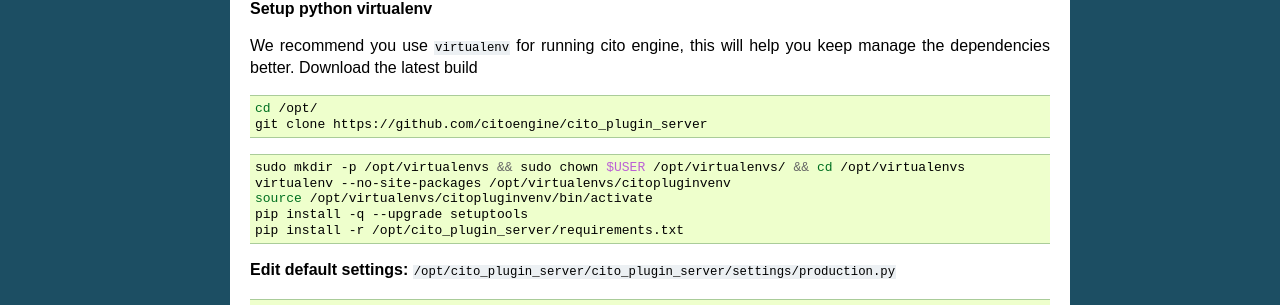
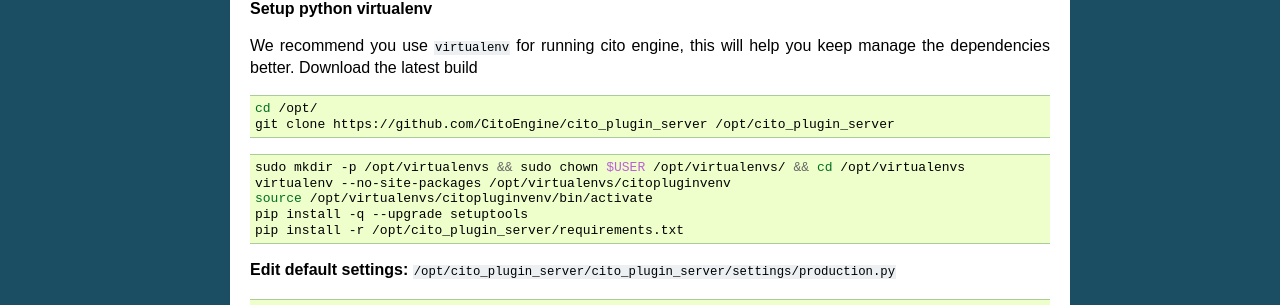
Before and after one commit to CitoEngine/docs.citoengine.org, a Sphinx documentation site: the page built from source/installcitopluginserver.rst, in a window 1280 px wide. Shown: the part 591-896 px from the top of the page. Built offline with Sphinx 7.4.7, drawn with Linux system fonts in a browser that asks for light colours.

Commit message:
Updating git command string to match target directory

```diff
--- a/source/installcitoengine.rst
+++ b/source/installcitoengine.rst
@@ -42,7 +42,7 @@
 .. code-block:: bash
 
     cd /opt/
-    git clone https://github.com/citoengine/cito_engine
+    git clone https://github.com/CitoEngine/cito_engine /opt/cito
 
 
 .. code-block:: bash
--- a/source/installcitopluginserver.rst
+++ b/source/installcitopluginserver.rst
@@ -42,7 +42,7 @@
 .. code-block:: bash
 
     cd /opt/
-    git clone https://github.com/citoengine/cito_plugin_server
+    git clone https://github.com/CitoEngine/cito_plugin_server /opt/cito_plugin_server
 
 
 .. code-block:: bash
```
